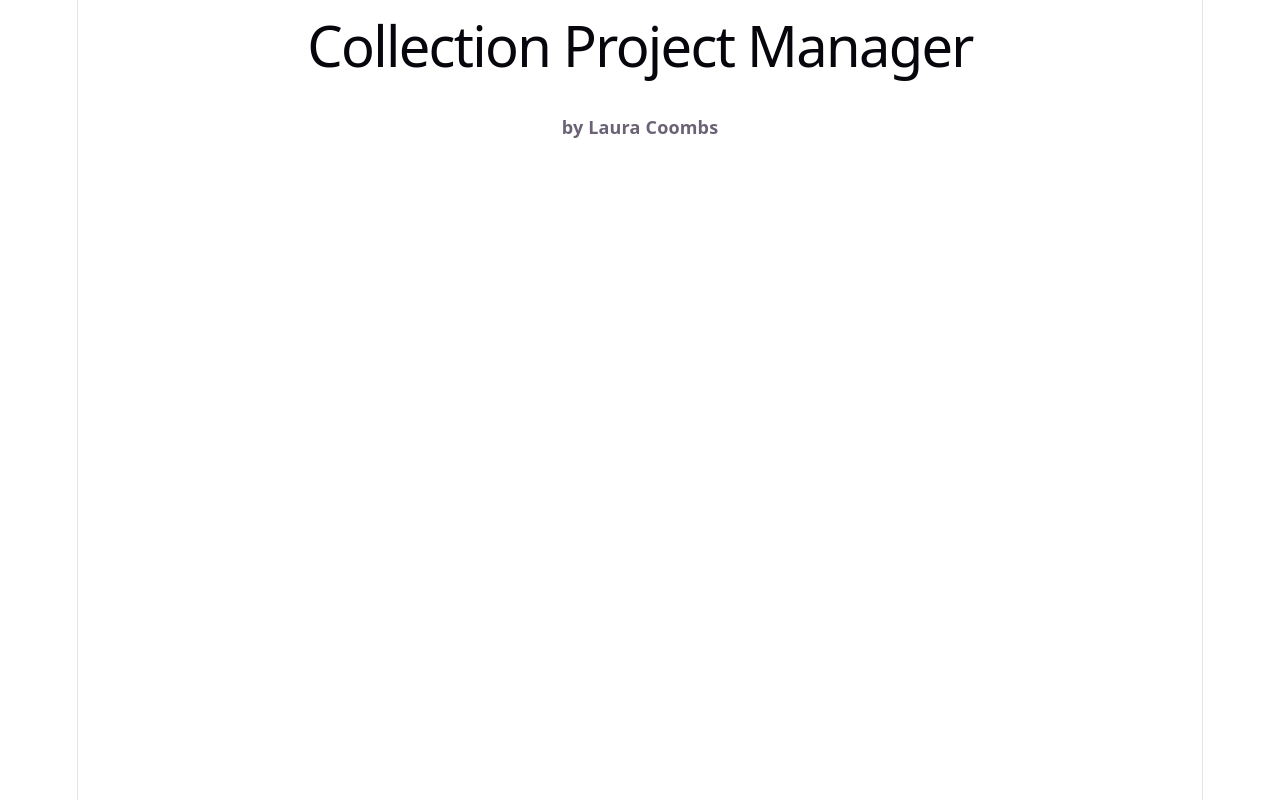
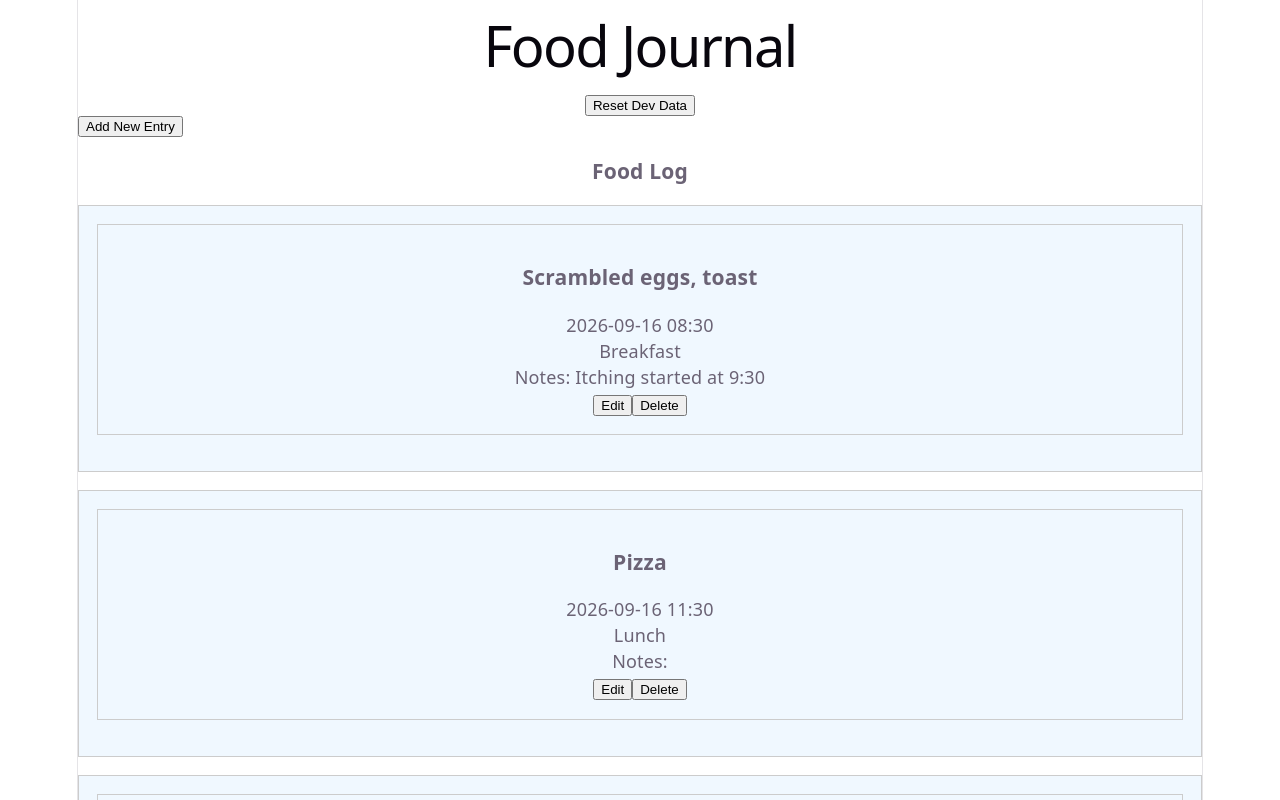
Before and after one commit to lcoombs99/collection-manager-project, a React (Vite) app: page / in a window 1280 px wide. Shown: the top 800 px of the page. Built offline with nearby package versions, Linux system fonts and the light colour scheme.

Commit message:
saving place. Working form, save, edit, delete. No styling or form validation yet

```diff
--- a/src/App.css
+++ b/src/App.css
@@ -1,184 +1,210 @@
-.counter {
-  font-size: 16px;
-  padding: 5px 10px;
-  border-radius: 5px;
-  color: var(--accent);
-  background: var(--accent-bg);
-  border: 2px solid transparent;
-  transition: border-color 0.3s;
-  margin-bottom: 24px;
-
-  &:hover {
-    border-color: var(--accent-border);
-  }
-  &:focus-visible {
-    outline: 2px solid var(--accent);
-    outline-offset: 2px;
-  }
+.new-food-form {
+  display: flex;
+  flex-direction: row;
+  justify-content: space-evenly;
+  align-items: center;
+  /*width: 100%;*/
+  padding: 2rem 2rem;
+  border: solid 1px red;
 }
 
-.hero {
-  position: relative;
-
-  .base,
-  .framework,
-  .vite {
-    inset-inline: 0;
-    margin: 0 auto;
-  }
-
-  .base {
-    width: 170px;
-    position: relative;
-    z-index: 0;
-  }
-
-  .framework,
-  .vite {
-    position: absolute;
-  }
-
-  .framework {
-    z-index: 1;
-    top: 34px;
-    height: 28px;
-    transform: perspective(2000px) rotateZ(300deg) rotateX(44deg) rotateY(39deg)
-      scale(1.4);
-  }
-
-  .vite {
-    z-index: 0;
-    top: 107px;
-    height: 26px;
-    width: auto;
-    transform: perspective(2000px) rotateZ(300deg) rotateX(40deg) rotateY(39deg)
-      scale(0.8);
-  }
+.button {
+  width: fit-content;
 }
 
-#center {
-  display: flex;
-  flex-direction: column;
-  gap: 25px;
-  place-content: center;
-  place-items: center;
-  flex-grow: 1;
+.card {
+  padding: 1rem;
+  margin-bottom: 1rem;
+  border: 1px solid #ccc;
+  background-color: aliceBlue;
+}
+.form-control {
+  margin-bottom: 0.5rem;
+}
+label {
+  display: block;
+}
+/*.counter {*/
+/*  font-size: 16px;*/
+/*  padding: 5px 10px;*/
+/*  border-radius: 5px;*/
+/*  color: var(--accent);*/
+/*  background: var(--accent-bg);*/
+/*  border: 2px solid transparent;*/
+/*  transition: border-color 0.3s;*/
+/*  margin-bottom: 24px;*/
 
-  @media (max-width: 1024px) {
-    padding: 32px 20px 24px;
-    gap: 18px;
-  }
-}
+/*  &:hover {*/
+/*    border-color: var(--accent-border);*/
+/*  }*/
+/*  &:focus-visible {*/
+/*    outline: 2px solid var(--accent);*/
+/*    outline-offset: 2px;*/
+/*  }*/
+/*}*/
 
-#next-steps {
-  display: flex;
-  border-top: 1px solid var(--border);
-  text-align: left;
+/*.hero {*/
+/*  position: relative;*/
 
-  & > div {
-    flex: 1 1 0;
-    padding: 32px;
-    @media (max-width: 1024px) {
-      padding: 24px 20px;
-    }
-  }
+/*  .base,*/
+/*  .framework,*/
+/*  .vite {*/
+/*    inset-inline: 0;*/
+/*    margin: 0 auto;*/
+/*  }*/
 
-  .icon {
-    margin-bottom: 16px;
-    width: 22px;
-    height: 22px;
-  }
+/*  .base {*/
+/*    width: 170px;*/
+/*    position: relative;*/
+/*    z-index: 0;*/
+/*  }*/
 
-  @media (max-width: 1024px) {
-    flex-direction: column;
-    text-align: center;
-  }
-}
+/*  .framework,*/
+/*  .vite {*/
+/*    position: absolute;*/
+/*  }*/
 
-#docs {
-  border-right: 1px solid var(--border);
+/*  .framework {*/
+/*    z-index: 1;*/
+/*    top: 34px;*/
+/*    height: 28px;*/
+/*    transform: perspective(2000px) rotateZ(300deg) rotateX(44deg) rotateY(39deg)*/
+/*      scale(1.4);*/
+/*  }*/
 
-  @media (max-width: 1024px) {
-    border-right: none;
-    border-bottom: 1px solid var(--border);
-  }
-}
+/*  .vite {*/
+/*    z-index: 0;*/
+/*    top: 107px;*/
+/*    height: 26px;*/
+/*    width: auto;*/
+/*    transform: perspective(2000px) rotateZ(300deg) rotateX(40deg) rotateY(39deg)*/
+/*      scale(0.8);*/
+/*  }*/
+/*}*/
 
-#next-steps ul {
-  list-style: none;
-  padding: 0;
-  display: flex;
-  gap: 8px;
-  margin: 32px 0 0;
+/*#center {*/
+/*  display: flex;*/
+/*  flex-direction: column;*/
+/*  gap: 25px;*/
+/*  place-content: center;*/
+/*  place-items: center;*/
+/*  flex-grow: 1;*/
 
-  .logo {
-    height: 18px;
-  }
+/*  @media (max-width: 1024px) {*/
+/*    padding: 32px 20px 24px;*/
+/*    gap: 18px;*/
+/*  }*/
+/*}*/
 
-  a {
-    color: var(--text-h);
-    font-size: 16px;
-    border-radius: 6px;
-    background: var(--social-bg);
-    display: flex;
-    padding: 6px 12px;
-    align-items: center;
-    gap: 8px;
-    text-decoration: none;
-    transition: box-shadow 0.3s;
+/*#next-steps {*/
+/*  display: flex;*/
+/*  border-top: 1px solid var(--border);*/
+/*  text-align: left;*/
 
-    &:hover {
-      box-shadow: var(--shadow);
-    }
-    .button-icon {
-      height: 18px;
-      width: 18px;
-    }
-  }
+/*  & > div {*/
+/*    flex: 1 1 0;*/
+/*    padding: 32px;*/
+/*    @media (max-width: 1024px) {*/
+/*      padding: 24px 20px;*/
+/*    }*/
+/*  }*/
 
-  @media (max-width: 1024px) {
-    margin-top: 20px;
-    flex-wrap: wrap;
-    justify-content: center;
+/*  .icon {*/
+/*    margin-bottom: 16px;*/
+/*    width: 22px;*/
+/*    height: 22px;*/
+/*  }*/
 
-    li {
-      flex: 1 1 calc(50% - 8px);
-    }
+/*  @media (max-width: 1024px) {*/
+/*    flex-direction: column;*/
+/*    text-align: center;*/
+/*  }*/
+/*}*/
 
-    a {
-      width: 100%;
-      justify-content: center;
-      box-sizing: border-box;
-    }
-  }
-}
+/*#docs {*/
+/*  border-right: 1px solid var(--border);*/
 
-#spacer {
-  height: 88px;
-  border-top: 1px solid var(--border);
-  @media (max-width: 1024px) {
-    height: 48px;
-  }
-}
+/*  @media (max-width: 1024px) {*/
+/*    border-right: none;*/
+/*    border-bottom: 1px solid var(--border);*/
+/*  }*/
+/*}*/
 
-.ticks {
-  position: relative;
-  width: 100%;
+/*#next-steps ul {*/
+/*  list-style: none;*/
+/*  padding: 0;*/
+/*  display: flex;*/
+/*  gap: 8px;*/
+/*  margin: 32px 0 0;*/
 
-  &::before,
-  &::after {
-    content: '';
-    position: absolute;
-    top: -4.5px;
-    border: 5px solid transparent;
-  }
+/*  .logo {*/
+/*    height: 18px;*/
+/*  }*/
 
-  &::before {
-    left: 0;
-    border-left-color: var(--border);
-  }
-  &::after {
-    right: 0;
-    border-right-color: var(--border);
-  }
-}
+/*  a {*/
+/*    color: var(--text-h);*/
+/*    font-size: 16px;*/
+/*    border-radius: 6px;*/
+/*    background: var(--social-bg);*/
+/*    display: flex;*/
+/*    padding: 6px 12px;*/
+/*    align-items: center;*/
+/*    gap: 8px;*/
+/*    text-decoration: none;*/
+/*    transition: box-shadow 0.3s;*/
+
+/*    &:hover {*/
+/*      box-shadow: var(--shadow);*/
+/*    }*/
+/*    .button-icon {*/
+/*      height: 18px;*/
+/*      width: 18px;*/
+/*    }*/
+/*  }*/
+
+/*  @media (max-width: 1024px) {*/
+/*    margin-top: 20px;*/
+/*    flex-wrap: wrap;*/
+/*    justify-content: center;*/
+
+/*    li {*/
+/*      flex: 1 1 calc(50% - 8px);*/
+/*    }*/
+
+/*    a {*/
+/*      width: 100%;*/
+/*      justify-content: center;*/
+/*      box-sizing: border-box;*/
+/*    }*/
+/*  }*/
+/*}*/
+
+/*#spacer {*/
+/*  height: 88px;*/
+/*  border-top: 1px solid var(--border);*/
+/*  @media (max-width: 1024px) {*/
+/*    height: 48px;*/
+/*  }*/
+/*}*/
+
+/*.ticks {*/
+/*  position: relative;*/
+/*  width: 100%;*/
+
+/*  &::before,*/
+/*  &::after {*/
+/*    content: '';*/
+/*    position: absolute;*/
+/*    top: -4.5px;*/
+/*    border: 5px solid transparent;*/
+/*  }*/
+
+/*  &::before {*/
+/*    left: 0;*/
+/*    border-left-color: var(--border);*/
+/*  }*/
+/*  &::after {*/
+/*    right: 0;*/
+/*    border-right-color: var(--border);*/
+/*  }*/
+/*}*/
--- a/src/App.jsx
+++ b/src/App.jsx
@@ -1,11 +1,71 @@
 import './App.css';
+import { useEffect, useState } from 'react';
+import { INITIAL_DATA } from './constants.jsx';
+import JournalEntryList from './components/JournalEntryList.jsx';
+import Header from './components/Header.jsx';
+import NewFoodForm from './components/NewFoodForm.jsx';
 
 function App() {
+  const [formIsOpen, setFormIsOpen] = useState(false);
+  const [entries, setEntries] = useState(() => {
+    // saving entries to local storage so they persist. Maybe only for development
+    const savedEntries = localStorage.getItem('foodJournal');
+    return savedEntries
+      ? JSON.parse(savedEntries)
+      : INITIAL_DATA;
+  });
+
+  // useEffect: refresh when entry added
+  useEffect(() => {
+    localStorage.setItem('foodJournal', JSON.stringify(entries));
+  }, [entries]);
+
+  // resetToInitialData: DEVELOPMENT reset to initial data in case of error
+  const resetToInitialData = () => setEntries(INITIAL_DATA);
+
+  // handleAddNewMeal: Add new meal to list
+  const handleAddNewMeal = (meal) => {
+    setFormIsOpen((prevState) => !prevState);
+    setEntries((prevEntries) => [meal, ...prevEntries]);
+  };
+
+  // handleUpdateMeal: find and update the existing meal (by id)
+  const handleUpdateMeal = (meal) => {
+    setEntries((prevEntries) =>
+      prevEntries.map((entry) =>
+        entry.id === meal.id ? meal : entry
+      )
+    );
+  };
+
+  // handleDeleteMealById: find and delete specific meal from list
+  const handleDeleteMealById = (id) => {
+    setEntries((prevEntries) =>
+      prevEntries.filter((entry) => entry.id !== id)
+    );
+  };
+
+  // handleOpenForm: open form to enter New Entry
+  const toggleFormState = () => {
+    console.log("Close");
+    setFormIsOpen((prevState) => !prevState);
+  }
 
   return (
     <>
-      <h1>Collection Project Manager</h1>
-      <h4>by Laura Coombs</h4>
+      <Header onResetData={resetToInitialData}/>
+      {/*Filter or search bar*/}
+
+      {!formIsOpen &&
+        <button onClick={toggleFormState} className="button">Add New Entry</button>
+      }
+
+      {/* Add New Food form - display conditionally */}
+      {formIsOpen ? <NewFoodForm data={null} onCloseEdit={toggleFormState} handleSubmit={handleAddNewMeal}/> : null}
+
+      {/* Entry List */}
+      <h3>Food Log</h3>
+      <JournalEntryList entries={entries} onDeleteMeal={handleDeleteMealById} handleSubmit={handleUpdateMeal}/>
     </>
   );
 }
--- /dev/null
+++ b/src/components/FoodEntry.jsx
@@ -0,0 +1,35 @@
+import FoodEntryDisplay from './FoodEntryDisplay.jsx';
+import { useState } from 'react';
+
+function FoodEntry({entryData, onDeleteMeal, handleSubmit}) {
+  const [isEditing, setIsEditing] = useState(false);
+
+  const handleEditClick = () => {
+    setIsEditing((prevState) => !prevState);
+  };
+
+  const handleDeleteClick = () => {
+    // TODO: Display modal rather than alert with option to confirm
+    alert("This item will be deleted.");
+    onDeleteMeal(entryData.id);
+  };
+
+  const handleClose = () => {
+    setIsEditing((prevState) => !prevState);
+  };
+
+  return (
+    <div className="card" key={entryData.id}>
+      <FoodEntryDisplay
+        entryData={entryData}
+        onEditEntryClick={handleEditClick}
+        onDeleteEntryClick={handleDeleteClick}
+        onCloseEdit={handleClose}
+        isEditing={isEditing}
+        handleSubmit={handleSubmit}
+      />
+    </div>
+  );
+}
+
+export default FoodEntry;
--- /dev/null
+++ b/src/components/FoodEntryDisplay.jsx
@@ -0,0 +1,23 @@
+// display current data, edit and delete buttons
+import NewFoodForm from './NewFoodForm.jsx';
+
+function FoodEntryDisplay({entryData, onEditEntryClick, onDeleteEntryClick, onCloseEdit, isEditing, handleSubmit}) {
+
+  return (
+    <div className="card">
+      <h3>{entryData.food ?? null}</h3>
+      {isEditing ?
+        <NewFoodForm onCloseEdit={onCloseEdit} handleSubmit={handleSubmit} entryData={entryData}/> :
+        <div>
+          <div className="entry">{entryData.date} {entryData.time}</div>
+          <div className="entry">{entryData.meal}</div>
+          <div className="entry">Notes: {entryData.notes ?? null}</div>
+          <button className="button" onClick={onEditEntryClick}>Edit</button>
+          <button className="button" onClick={onDeleteEntryClick}>Delete</button>
+        </div>
+      }
+    </div>
+  );
+}
+
+export default FoodEntryDisplay;
--- /dev/null
+++ b/src/components/Header.jsx
@@ -0,0 +1,15 @@
+  // App -> Header
+  // role: Display Page Title, Button to reset data (temp)
+  // props: onResetData
+function Header({onResetData}) {
+
+  return (
+    <div>
+      <h1>Food Journal</h1>
+      <button className="button" onClick={onResetData}>Reset Dev Data</button>
+      <br/>
+    </div>
+  );
+}
+
+export default Header;
--- /dev/null
+++ b/src/components/JournalEntryList.jsx
@@ -0,0 +1,17 @@
+import FoodEntry from './FoodEntry.jsx';
+
+// Journal Entry List role:
+// Display entries
+function JournalEntryList({entries, onDeleteMeal, handleSubmit}) {
+  //props: entries, onDeleteMeal, handleSubmit (either create or update)
+
+  return (
+    <div>
+      {entries.map((entry) =>
+        <FoodEntry entryData={entry} key={entry.id} onDeleteMeal={onDeleteMeal} handleSubmit={handleSubmit}/>
+      )}
+    </div>
+  );
+}
+
+export default JournalEntryList;
--- /dev/null
+++ b/src/components/NewFoodForm.jsx
@@ -0,0 +1,93 @@
+import { useState } from 'react';
+import { MEAL_LIST } from '../constants.jsx';
+
+// App -> NewFoodForm
+// props: entryData?, handleCancelEdit
+function NewFoodForm({entryData, onCloseEdit, handleSubmit}) {
+  const isEditing = entryData != null;
+  // const [isDisabled, setIsDisabled] = useState(true);
+
+  const [dateInput, setDateInput] = useState(isEditing ? entryData.date :
+    new Date().toLocaleDateString('en-CA')
+  );
+
+  const getCurrentTime = () => {
+    const now = new Date();
+
+    return `${String(now.getHours()).padStart(2, '0')}:${String(now.getMinutes()).padStart(2, '0')}`;
+  };
+  console.log('EDITING', isEditing);
+  const [selectedMeal, setSelectedMeal] = useState(isEditing ? entryData.meal : 'Choose One');
+  const [foodInput, setFoodInput] = useState(isEditing ? entryData.food : '');
+  const [notesInput, setNotesInput] = useState(isEditing ? entryData.notes : '');
+  const [timeInput, setTimeInput] = useState(isEditing ? entryData.time : getCurrentTime());
+
+  console.log('note', notesInput);
+  const submitHandler = (e) => {
+    e.preventDefault();
+
+    const meal = {
+      id: isEditing ? entryData.id : crypto.randomUUID(),
+      date: dateInput,
+      time: timeInput,
+      meal: selectedMeal,
+      food: foodInput,
+      reaction: [''],
+      notes: notesInput
+    };
+    // handleCancelEdit();
+    onCloseEdit();
+    handleSubmit(meal);
+  };
+
+  return (
+    <div className="new-food-form">
+
+      <div className="form-control">
+        <label>Meal</label>
+        <select value={entryData?.meal ?? selectedMeal} onChange={(e) => setSelectedMeal(e.target.value)}>
+          {MEAL_LIST.map((meal) => (
+            <option value={meal} key={meal}>{meal}</option>
+          ))}
+        </select>
+      </div>
+      <div className="form-control">
+        <label>Food</label>
+        <input
+          type="text"
+          value={foodInput}
+          onChange={(e) => setFoodInput(e.target.value)}
+        />
+      </div>
+      <div className="form-control">
+        <label>Date</label>
+        <input
+          type="date"
+          value={dateInput}
+          onChange={(e) => setDateInput(e.target.value)}
+        />
+      </div>
+      <div className="form-control">
+        <label>Time</label>
+        <input
+          type="time"
+          value={timeInput}
+          onChange={(e) => setTimeInput(e.target.value)}
+        />
+      </div>
+      <div className="form-control">
+        <label>Notes</label>
+        <input
+          type="text"
+          value={notesInput}
+          onChange={(e) => setNotesInput(e.target.value)}
+        />
+        <button onClick={onCloseEdit} className="button">Cancel</button>
+        {/*<button disabled={isDisabled} onClick={submitHandler} className="button">Submit</button>*/}
+        <button onClick={submitHandler} className="button">Submit</button>
+      </div>
+    </div>
+  );
+}
+
+export default NewFoodForm;
--- /dev/null
+++ b/src/constants.jsx
@@ -0,0 +1,31 @@
+export const MEAL_LIST = ["Choose One", "Breakfast", "Lunch", "Dinner", "Snack"]
+
+export const INITIAL_DATA = [
+  {
+    id: crypto.randomUUID(),
+    date: '2026-09-16',
+    time: '08:30',
+    meal: 'Breakfast',
+    food: 'Scrambled eggs, toast',
+    reaction: ['hives'],
+    notes: 'Itching started at 9:30'
+  },
+  {
+    id: crypto.randomUUID(),
+    date: '2026-09-16',
+    time: '11:30',
+    meal: 'Lunch',
+    food: 'Pizza',
+    reaction: ['headache'],
+    notes: null
+  },
+  {
+    id: crypto.randomUUID(),
+    date: '2026-09-16',
+    time: '16:30',
+    meal: 'Dinner',
+    food: 'Potato',
+    reaction: [],
+    notes: null
+  }
+];
```
Also changed, not shown: src/components/FoodEntryCreate.jsx (added, +12 -0 lines), 1 other file (tests, documents, lock files or other folders).
